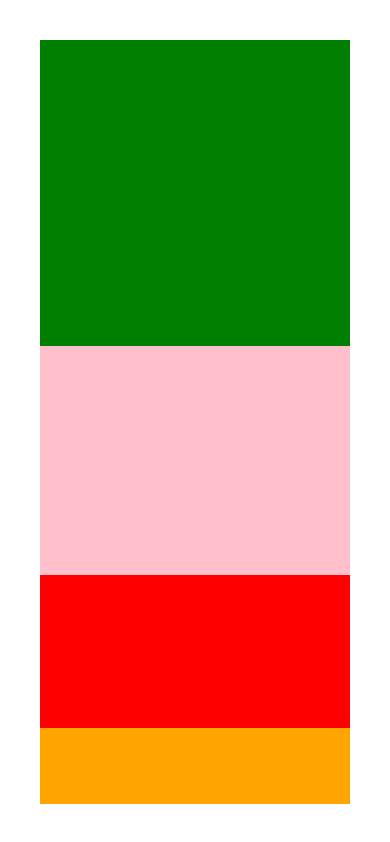
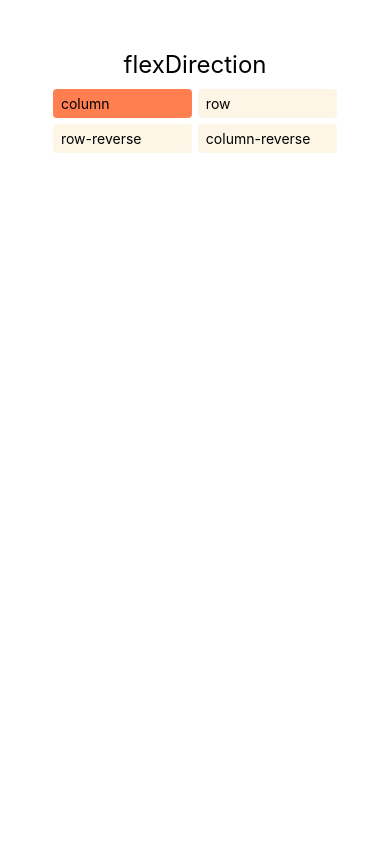
Before and after one commit to dumpserver/ReactNativeEssentials, a React Native app: screen / in a window 390 px wide. Built offline with nearby package versions, Linux system fonts and the light colour scheme.

Commit message:
Create touchable menu.

```diff
--- a/App.tsx
+++ b/App.tsx
@@ -2,6 +2,7 @@ import React, { useCallback, useState } from "react"
 import {View, Text} from "react-native"
 import ButtonReturnPlank from "./components/ButtonReturnPlank";
 import ContactSectionList from "./components/ContactSectionList";
+import DirectionLayout from "./components/DirectionLayout";
 import FibonacciFlatList from "./components/FibonacciFlatList";
 import MyFavoriteColors from "./components/MyFavoriteColors";
 import SimpleButton from "./components/SimpleButton"
@@ -19,9 +20,7 @@ const DumpServer = () => {
 
   return (
     <View style={{flex:1, padding: 40}}>
-
-      <MyFavoriteColors/>
-
+      <DirectionLayout></DirectionLayout>
     </View>
   )
 }
--- /dev/null
+++ b/components/DirectionLayout.tsx
@@ -0,0 +1,83 @@
+import React, {useState} from "react"
+import { StyleSheet, Text, TouchableOpacity, View } from "react-native"
+
+type BlockInfo = {
+  label: String
+  values: String[]
+  // flexDirection: String
+  selectedValue: String
+  setSelectedValue: Function
+}
+
+const DirectionLayout = () => {
+  const [flexDirection, setFlexDirection] = useState("column")
+
+  return (
+    <PreviewLayout
+      label="flexDirection"
+      values={["column", "row", "row-reverse", "column-reverse"]}
+      selectedValue={flexDirection}
+      setSelectedValue={setFlexDirection}
+    >
+
+
+    </PreviewLayout>
+  )
+
+}
+
+const PreviewLayout: React.FC<BlockInfo> = ({
+  label, values, selectedValue, setSelectedValue
+}) => (
+  <View style={{padding: 10, flex: 1}}>
+    <Text style={styles.label}>{label}</Text>
+    <View style={styles.row}>
+    {values.map((value, index) => (
+      <TouchableOpacity
+        key={index}
+        style={[
+          styles.button,
+          selectedValue === value && styles.selected,
+        ]}
+        onPress={() => setSelectedValue(value)}>
+
+          <Text>{value}</Text>
+
+      </TouchableOpacity>
+    ))}
+    </View>
+  </View>
+)
+
+const styles = StyleSheet.create({
+  label: {
+    textAlign: "center",
+    marginBottom: 10,
+    fontSize: 24
+  },
+  row: {
+    flexDirection: "row",
+    flexWrap: "wrap"
+  },
+  selected: {
+    backgroundColor: "coral",
+    borderWidth: 0
+  },
+  button: {
+    paddingHorizontal: 8,
+    paddingVertical: 6,
+    borderRadius: 4,
+    backgroundColor: "oldlace",
+    alignSelf: "flex-start",
+    marginHorizontal: "1%",
+    marginBottom: 6,
+    minWidth: "48%",
+    textAlign: "center",
+  },
+  box: {
+    width: 50,
+    height: 50,
+  },
+})
+
+export default DirectionLayout
```
